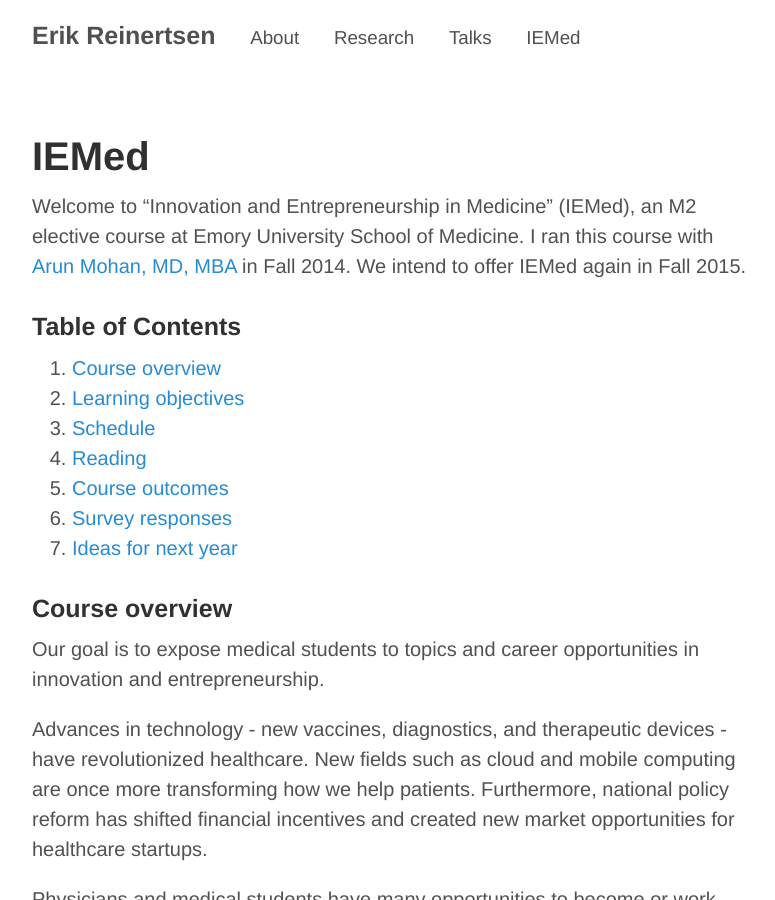
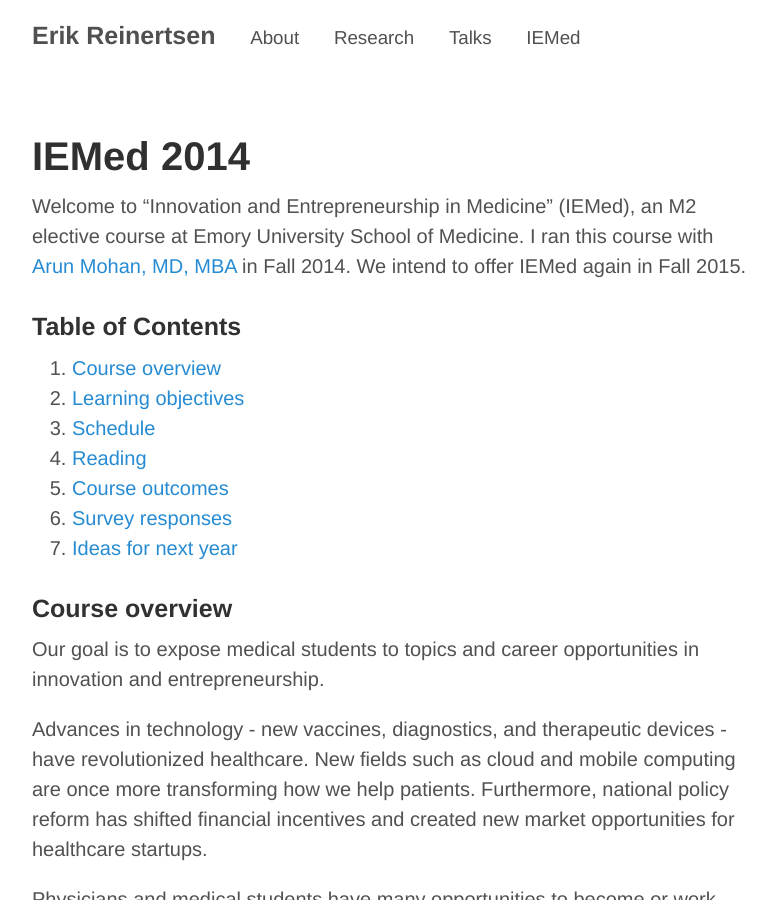
Before and after one commit to erikr/erikr.github.io, a Jekyll site: the page built from iemed2014.md, in a window 1280 px wide and 900 px high. Shown: the whole window, without its empty margins (248-1023 px from the left). Built offline with Jekyll 4.4.1, drawn with Linux system fonts in a browser that asks for light colours; nearby versions of some CDN libraries.

Commit message:
asdf
asdf

```diff
--- a/iemed2014.md
+++ b/iemed2014.md
@@ -1,7 +1,7 @@
 ---
 layout: page
-permalink: /iemed/
-title: "IEMed"
+permalink: /iemed2014/
+title: "IEMed 2014"
 ---
 
 Welcome to "Innovation and Entrepreneurship in Medicine" (IEMed), an M2 elective course at Emory University School of Medicine. I ran this course with [Arun Mohan, MD, MBA](http://apollomd.com/emergency-department-management/emergency-medicine-management/leadership/arun-mohan-md/) in Fall 2014. We intend to offer IEMed again in Fall 2015.
```
